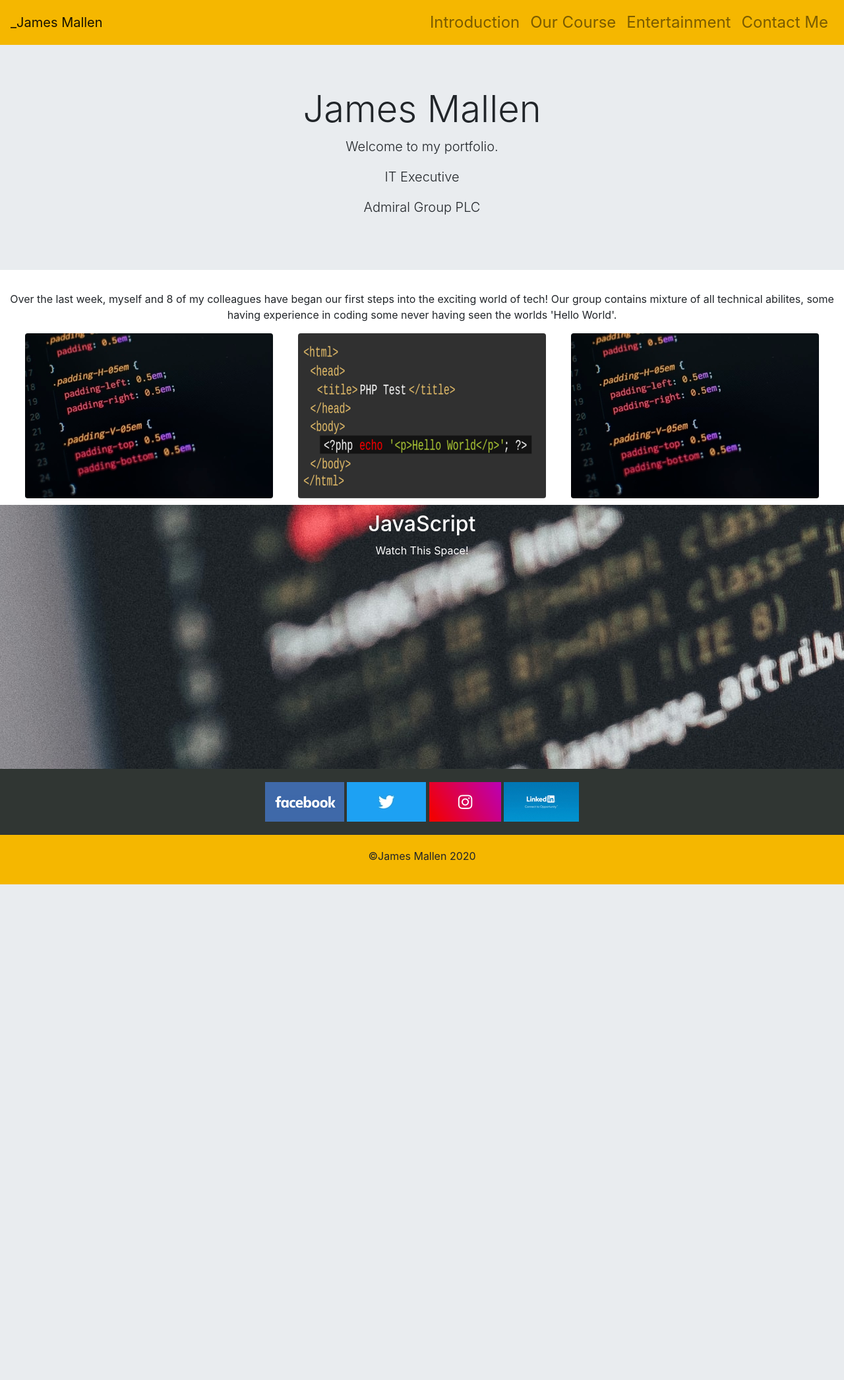
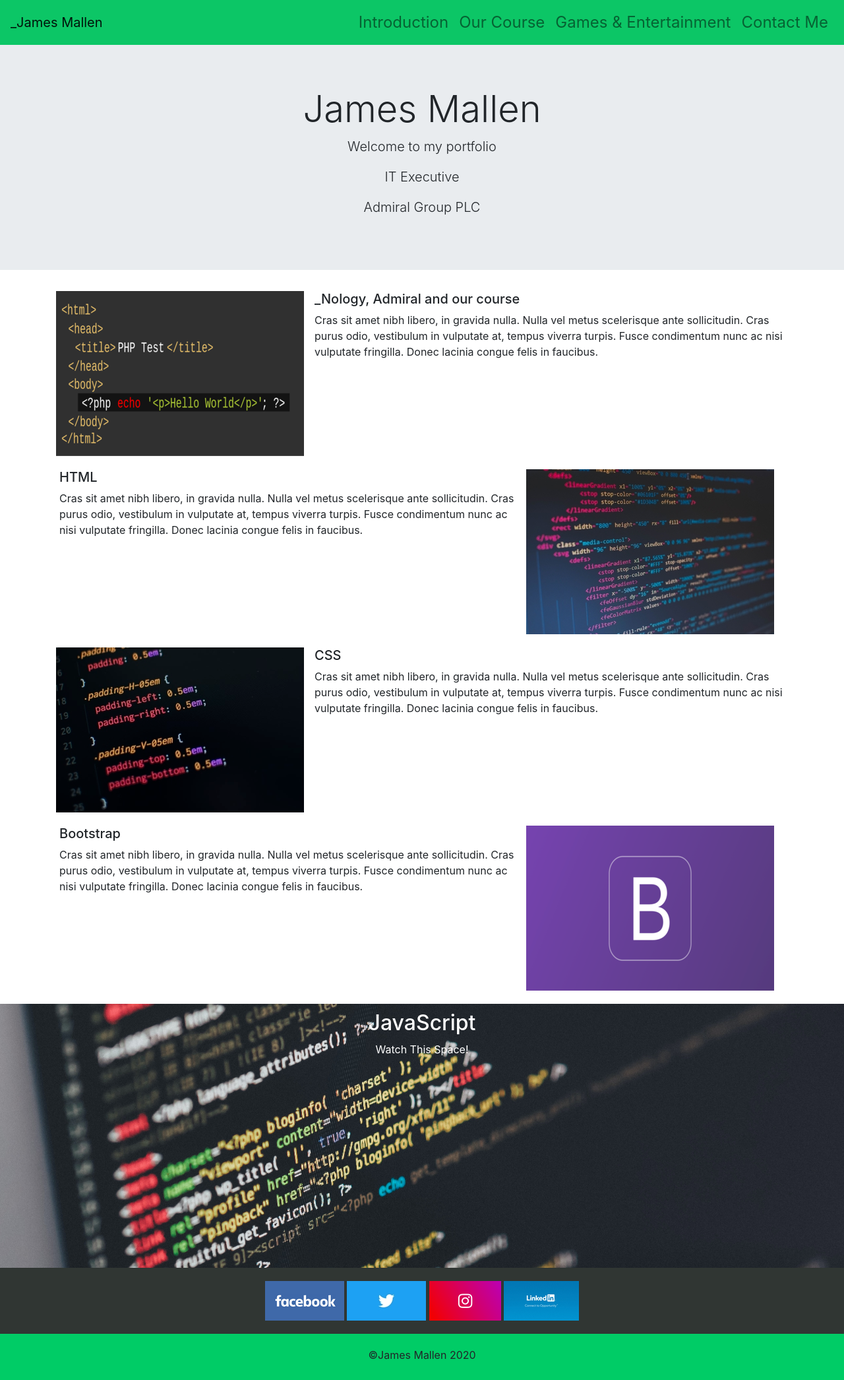
Before and after one commit to jmgithub1/PortfolioProject.io, a PHP site: page / in a window 1280 px wide. Shown: the whole page at 66% size. Before the commit the page ends 1340 px from the top, so only its background shows below. Run offline with PHP 8.4, Linux system fonts and the light colour scheme.

Commit message:
format changes

```diff
--- a/index.html
+++ b/index.html
@@ -26,7 +26,7 @@ integrity="sha384-JcKb8q3iqJ61gNV9KGb8thSsNjpSL0n8PARn9HuZOnIxN0hoP+VmmDGMN5t9UJ
                 <a class="nav-link" href="#course">Our Course</a>
                 </li>
                 <li class="nav-item">
-                <a class="nav-link" href="#java">Entertainment</a>
+                <a class="nav-link" href="#java"> Games & Entertainment</a>
                 </li>
                 <li class="nav-item">
                 <a class="nav-link" href="#contact">Contact Me</a>
@@ -37,20 +37,37 @@ integrity="sha384-JcKb8q3iqJ61gNV9KGb8thSsNjpSL0n8PARn9HuZOnIxN0hoP+VmmDGMN5t9UJ
         <header id="intro" class="jumbotron jumbotron-fluid header myHeader">
             <div class="container">
                 <h1 class="display-4">James Mallen</h1>
-                <p class="lead">Welcome to my portfolio.</p>
+                <p class="lead">Welcome to my portfolio</p>
                 <p  class="lead">IT Executive</p>
                 <p class="lead">Admiral Group PLC</p>
             </div>
         </header>
         </section>
-            <section id="course" class="course">
-                <div class="bigpic">
-                <p>Over the last week, myself and 8 of my colleagues have began our first steps into the exciting world of tech! Our group contains  mixture of all technical abilites, some having experience in coding some never having seen the worlds 'Hello World'.</p>
-                <div class="pictureflex">
-                <img src="./images/css.jpg" class="rounded" alt="HTML">
-                <img src="./images/hello-world (1).png" class="rounded" alt="css">
-                <img src="./images/css.jpg" class="rounded" alt="HTML">
-                </div>
+        <section id="course" class="container1">
+            <section class="media container">
+                <img src="./images/hello-world (1).png" class="align-self-start mr-3" alt="hello-world">
+                <div class="media-body">
+            <h5 class="mt-0">_Nology, Admiral and our course</h5>
+            <p>Cras sit amet nibh libero, in gravida nulla. Nulla vel metus scelerisque ante sollicitudin. Cras purus odio, vestibulum in vulputate at, tempus viverra turpis. Fusce condimentum nunc ac nisi vulputate fringilla. Donec lacinia congue felis in faucibus.</p>
+            </section>
+            <section class="media container reverse">
+                <img src="./images/HTML.jpg" class="align-self-start mr-3" alt="HTML">
+                <div class="media-body">
+            <h5 class="mt-0">HTML</h5>
+            <p>Cras sit amet nibh libero, in gravida nulla. Nulla vel metus scelerisque ante sollicitudin. Cras purus odio, vestibulum in vulputate at, tempus viverra turpis. Fusce condimentum nunc ac nisi vulputate fringilla. Donec lacinia congue felis in faucibus.</p>
+            </section>
+            <section class="media container ">
+                <img src="./images/css.jpg" class="align-self-start mr-3" alt="CSS">
+                <div class="media-body">
+            <h5 class="mt-0">CSS</h5>
+            <p>Cras sit amet nibh libero, in gravida nulla. Nulla vel metus scelerisque ante sollicitudin. Cras purus odio, vestibulum in vulputate at, tempus viverra turpis. Fusce condimentum nunc ac nisi vulputate fringilla. Donec lacinia congue felis in faucibus.</p>
+            </section>
+            <section class="media container reverse">
+                <img src="./images/bootstrap.png" class="align-self-start mr-3" alt="bootstrap">
+                <div class="media-body">
+            <h5 class="mt-0">Bootstrap</h5>
+            <p>Cras sit amet nibh libero, in gravida nulla. Nulla vel metus scelerisque ante sollicitudin. Cras purus odio, vestibulum in vulputate at, tempus viverra turpis. Fusce condimentum nunc ac nisi vulputate fringilla. Donec lacinia congue felis in faucibus.</p>
+            </section>
         </section>
         <section id="java" class="JavaGame">
             <h2>JavaScript</h2>
--- a/style.css
+++ b/style.css
@@ -1,9 +1,6 @@
-    *{
-        text-align: center
-    }
 
 .navcolor {
-            background-color: #f5b700;
+    background-color: #0cc666;
 }
 
 .push-right {
@@ -12,11 +9,16 @@
     font-size: x-large;
 }
 
+header{
+    text-align: center;
+}
+
 .lead{
     animation:type 1s steps(25);
     overflow: hidden;
     white-space: nowrap;
 }
+
 @keyframes type{
     0%{
     width: 0ch;
@@ -24,55 +26,21 @@
     100%{
     width: 25c;
 }
-
 }
 
-        .lead{
-            animation:type 1s steps(25);
-            overflow: hidden;
-            white-space: nowrap;
+.reverse{
+    display: flex;
+    flex-direction: row-reverse;
+    padding: 20px;
 }
-        @keyframes type{
-            0%{
-                width: 0ch;
-            }
-            100%{
-                width: 25c;
-            }
-
-        }
-
-        .lead{
-            animation:type 1s steps(25);
-            overflow: hidden;
-            white-space: nowrap;
-        }
-        @keyframes type{
-            0%{
-                width: 0ch;
-            }
-            100%{
-                width: 25c;
-            }
-
-        }
-
-
-        .pictureflex{
-            display: flex;
-            flex-direction: row;
-            justify-content: space-evenly;
-            padding-bottom: 10px;
-
-        }
-
-
 
 .JavaGame{
     padding-top: 10px;
     height: 400px;
     background-image: url("images/ilya-pavlov-OqtafYT5kTw-unsplash\ \(1\).jpg");
     color: white;
+    background-size: cover;
+    text-align: center;
 }
 
 .contactme{
@@ -81,21 +49,12 @@
     height: 100;
     padding-top: 20px;
     padding-bottom: 20px;
+    text-align: center;
 }
 
 footer{
-            background-color: #f5b700;
-            height: 75px;
+    background-color: #00cc66;
+    height: 70px;
     padding-top: 20px;
-
+    text-align: center;
 }
-
-        /*
-        @media only screen and (max-width:320px)  {
-            .pictureflex {
-                display: flex;
-                justify-content: space-evenly;
-
-        }
-        }
-        */
```
Also changed, not shown: images/HTML.jpg (added), images/bootstrap.png (added), images/me.jpg (deleted), images/roozbeh-eslami-YlVjrBkfXt8-unsplash (1).jpg (deleted). Lines whose indentation alone changed are shown as unchanged.
